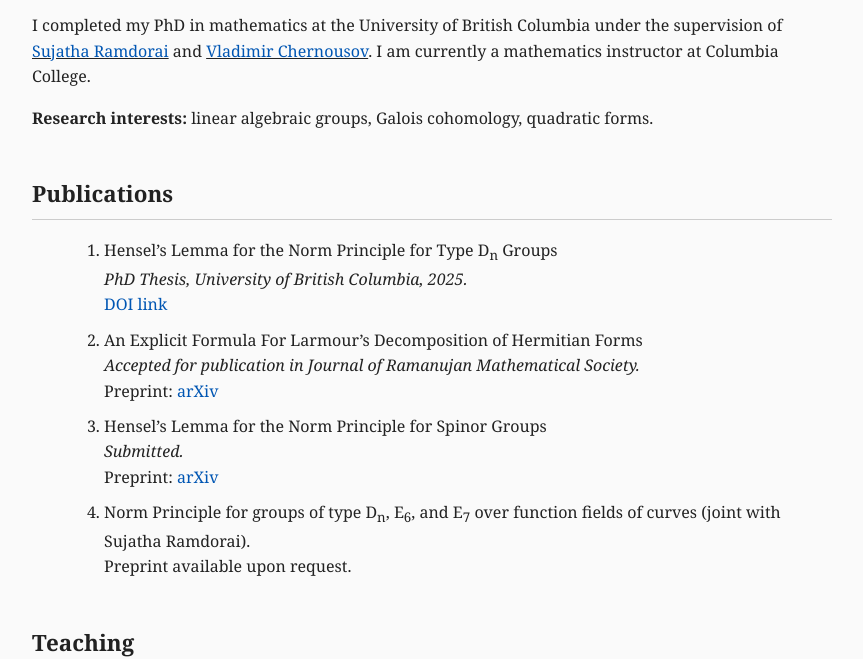
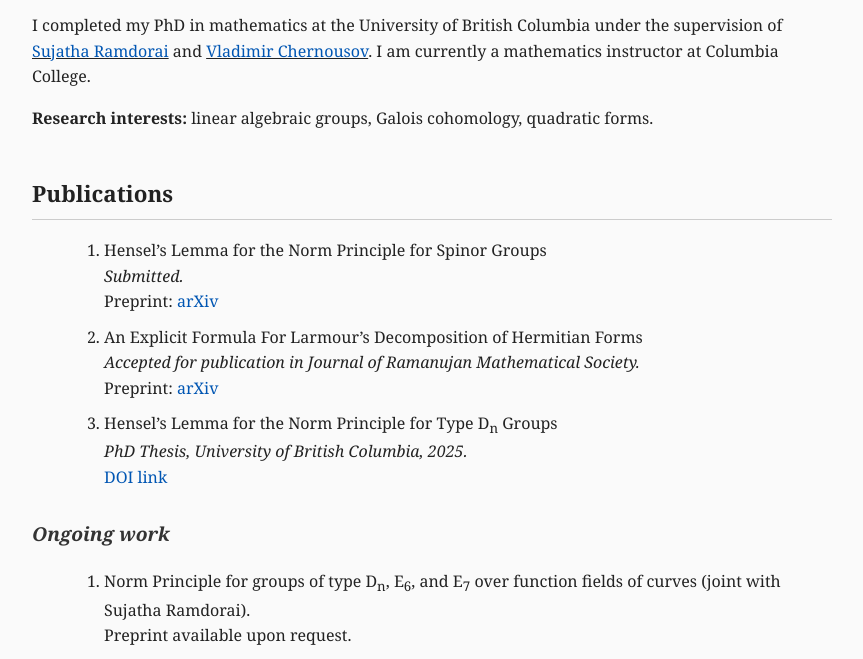
Before and after one commit to aminsoofiani/aminsoofiani, a plain HTML site: page index.html in a window 1280 px wide. Shown: the part 141-800 px from the top of the page, without its empty margins (208-1071 px from the left). Drawn offline with Linux system fonts and the light colour scheme.

Commit message:
Update index.html

```diff
--- a/index.html
+++ b/index.html
@@ -1,4 +1,3 @@
-
 <!DOCTYPE html>
 <html>
 <head>
@@ -18,6 +17,18 @@
       text-align: center;
       font-size: 2.2em;
       margin-bottom: 0.2em;
+    }
+    h2 {
+      margin-top: 2em;
+      border-bottom: 1px solid #ccc;
+      padding-bottom: 0.3em;
+      font-size: 1.4em;
+    }
+    h3 {
+      margin-top: 1.5em;
+      font-size: 1.2em;
+      font-style: italic;
+      color: #333;
     }
     p {
       margin: 1em 0;
@@ -41,12 +52,6 @@
     strong {
       font-weight: bold;
     }
-    h2 {
-      margin-top: 2em;
-      border-bottom: 1px solid #ccc;
-      padding-bottom: 0.3em;
-      font-size: 1.4em;
-    }
   </style>
 </head>
 <body>
@@ -66,9 +71,9 @@
   <h2>Publications</h2>
   <ol>
     <li>
-      Hensel’s Lemma for the Norm Principle for Type D<sub>n</sub> Groups <br>
-      <em>PhD Thesis, University of British Columbia, 2025.</em><br>
-      <a href="https://dx.doi.org/10.14288/1.0448236" target="_blank">DOI link</a>
+      Hensel’s Lemma for the Norm Principle for Spinor Groups <br>
+      <em>Submitted.</em><br>
+      Preprint: <a href="https://arxiv.org/pdf/2412.15737" target="_blank">arXiv</a>
     </li>
     <li>
       An Explicit Formula For Larmour’s Decomposition of Hermitian Forms <br>
@@ -76,10 +81,14 @@
       Preprint: <a href="https://arxiv.org/pdf/2412.11110" target="_blank">arXiv</a>
     </li>
     <li>
-      Hensel’s Lemma for the Norm Principle for Spinor Groups <br>
-      <em>Submitted.</em><br>
-      Preprint: <a href="https://arxiv.org/pdf/2412.15737" target="_blank">arXiv</a>
+      Hensel’s Lemma for the Norm Principle for Type D<sub>n</sub> Groups <br>
+      <em>PhD Thesis, University of British Columbia, 2025.</em><br>
+      <a href="https://dx.doi.org/10.14288/1.0448236" target="_blank">DOI link</a>
     </li>
+  </ol>
+
+  <h3>Ongoing work</h3>
+  <ol>
     <li>
       Norm Principle for groups of type D<sub>n</sub>, E<sub>6</sub>, and E<sub>7</sub> over function fields of curves (joint with Sujatha Ramdorai).<br>
       Preprint available upon request.
```
